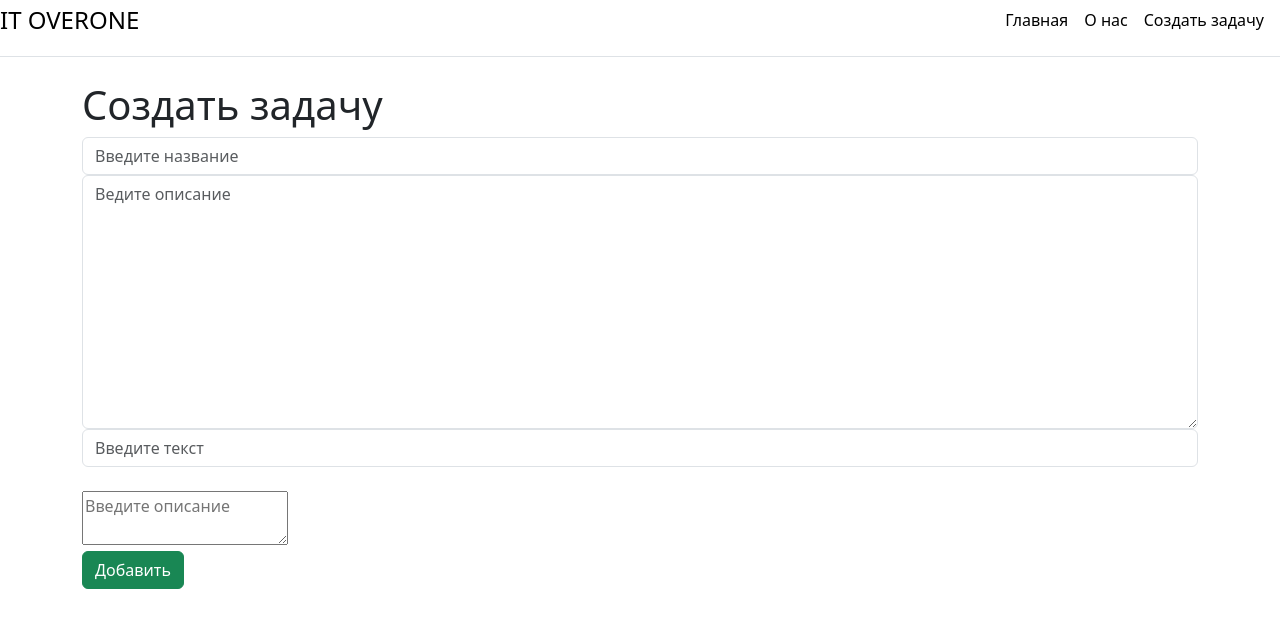
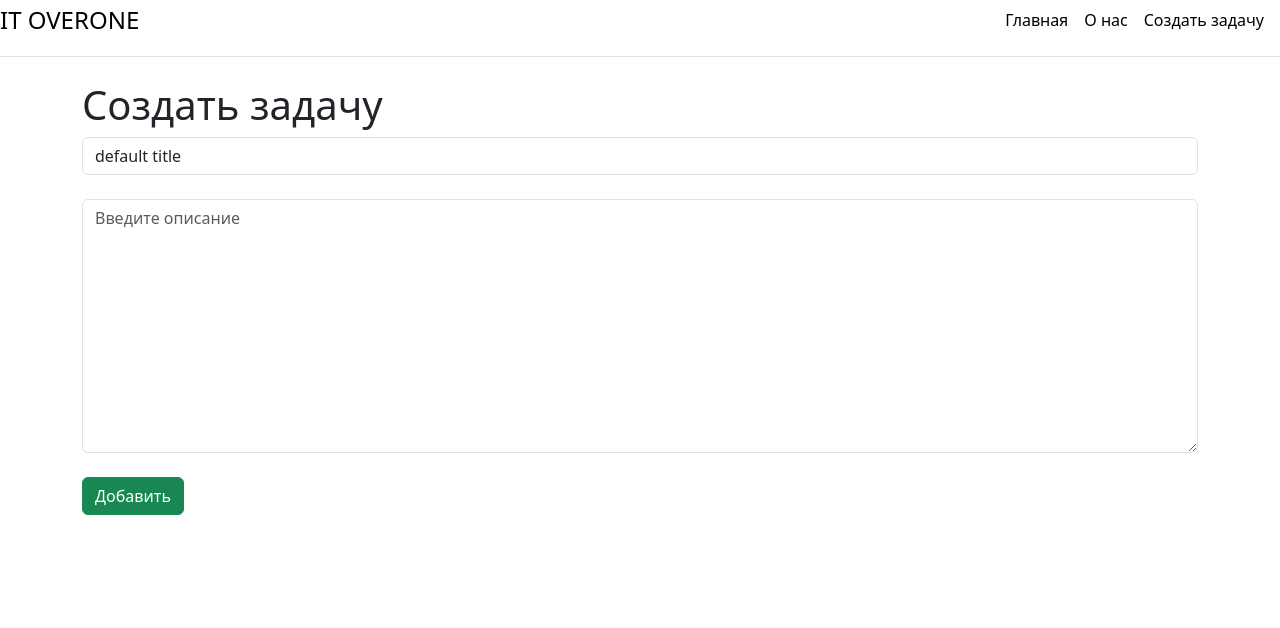
Before and after one commit to Verysbond/Web3, a Django app: page /create in a window 1280 px wide. Shown: the top 628 px of the page. Run offline with Django 4.2, Linux system fonts and the light colour scheme.

Commit message:
webfiles

```diff
--- a/web1/mainapp/forms.py
+++ b/web1/mainapp/forms.py
@@ -1,30 +1,31 @@
-# from .models import Task
-# from django.forms import ModelForm, TextInput
+from . models import Task
+from django.forms import ModelForm, TextInput, Textarea
+
+class TaskForm(ModelForm):
+    class Meta:
+        model = Task
+        fields = ['title', 'task']
+        widgets = {'title': TextInput(attrs={'class': "form-control", "placeholder": 'Введите название'}),
+                   'task': Textarea(attrs={'class': "form-control", "placeholder": 'Введите описание'}),
+                   }
+
+
 #
-# class TaskForm(ModelForm):
-#     class Meta:
-#         model = Task
-#         fields = ['title', 'task']
-#         widgets = {'title': TextInput(attrs={'class': "form-control", "placeholder": 'Введите название'}),
-#                    'task': TextInput(attrs={'class': "form-control", "placeholder": 'Введите описание'})
-#         }
+# from django import forms
 #
 #
-
-from django import forms
-
-
-class TaskForm(forms.Form):
-    title = forms.CharField(
-        max_length=60,
-        widget=forms.TextInput(attrs={
-            'class': 'form-control',
-            'placeholder': 'Введите название'
-        })
-    )
-    task = forms.CharField(
-        widget=forms.Textarea(attrs={
-            'class': 'form-control',
-            'placeholder': 'Ведите описание'
-        })
-    )
+# class TaskForm(forms.Form):
+# # class TaskForm(ModelForm):
+#     title = forms.CharField(
+#         max_length=60,
+#         widget=forms.TextInput(attrs={
+#             'class': 'form-control',
+#             'placeholder': 'Введите название'
+#         })
+#     )
+#     task = forms.CharField(
+#         widget=forms.Textarea(attrs={
+#             'class': 'form-control',
+#             'placeholder': 'Ведите описание'
+#         })
+#     )
--- a/web1/mainapp/templates/mainapp/create.html
+++ b/web1/mainapp/templates/mainapp/create.html
@@ -8,10 +8,9 @@
 <h1>Создать задачу</h1>
 <form method="post">
     {% csrf_token %}
-    {{ form.title }}
-    {{ form.task }}
-    <input type="text" placeholder="Введите текст" class="form-control"><br>
-    <textarea type="text" placeholder="Введите описание"></textarea><br>
+    {{ form.title }}<br>
+    {{ form.task }}<br>
     <button type="submit" class="btn btn-success">Добавить</button>
+    <span>{{ error }}</span>
 </form>
 {% endblock %}
--- a/web1/mainapp/views.py
+++ b/web1/mainapp/views.py
@@ -1,4 +1,4 @@
-from django.shortcuts import render
+from django.shortcuts import render, redirect
 from django.http import HttpResponse
 from .models import Task
 from .forms import TaskForm
@@ -15,8 +15,18 @@ def about(request):
 
 
 def create(request):
+    error = ""
+    if request.method == 'POST':
+        form = TaskForm(request.POST)
+        if form.is_valid():
+            form.save()
+            return redirect("main_index")
+        else:
+            error = "Форма была не верной"
     form = TaskForm()
     context = {
         "form": form,
+        "error": error
     }
-    return render(request, 'mainapp/create.html', context)
+
+    return render(request, "mainapp/create.html", context=context)
```
